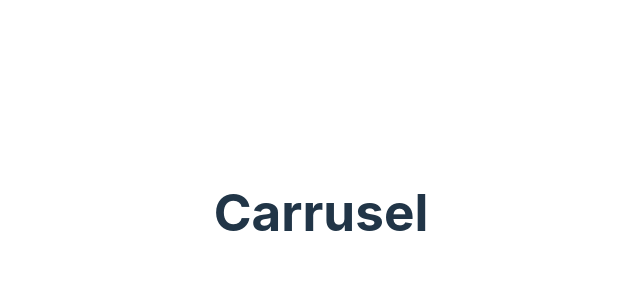
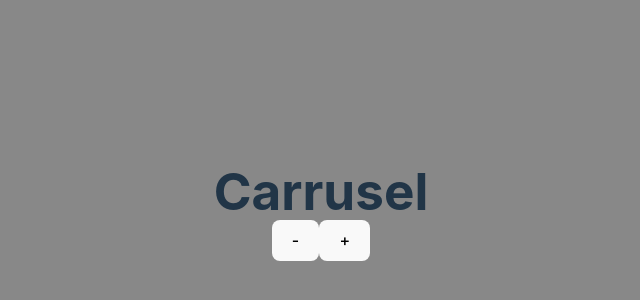
Before and after one commit to S-Grinblat/carrusel-imagenes, a React (Vite) app: page / in a window 1280 px wide. Shown: the part 188-488 px from the top of the page, without its empty margins (319-959 px from the left). Built offline with nearby package versions, Linux system fonts and the light colour scheme.

Commit message:
'se agregan imagenes y botones para pasar imagenes'

```diff
--- a/src/Components/Slider.tsx
+++ b/src/Components/Slider.tsx
@@ -1,8 +1,13 @@
-
+import './slider.css'
 
 const Slider = () => {
   return(
-    <h1>Carrusel</h1>
+    <div className='containerSlider'>
+      <h1>Carrusel</h1>
+      <button className='minus'> - </button>
+
+      <button className='plus'> + </button>
+    </div>
   )
 }
 
```
